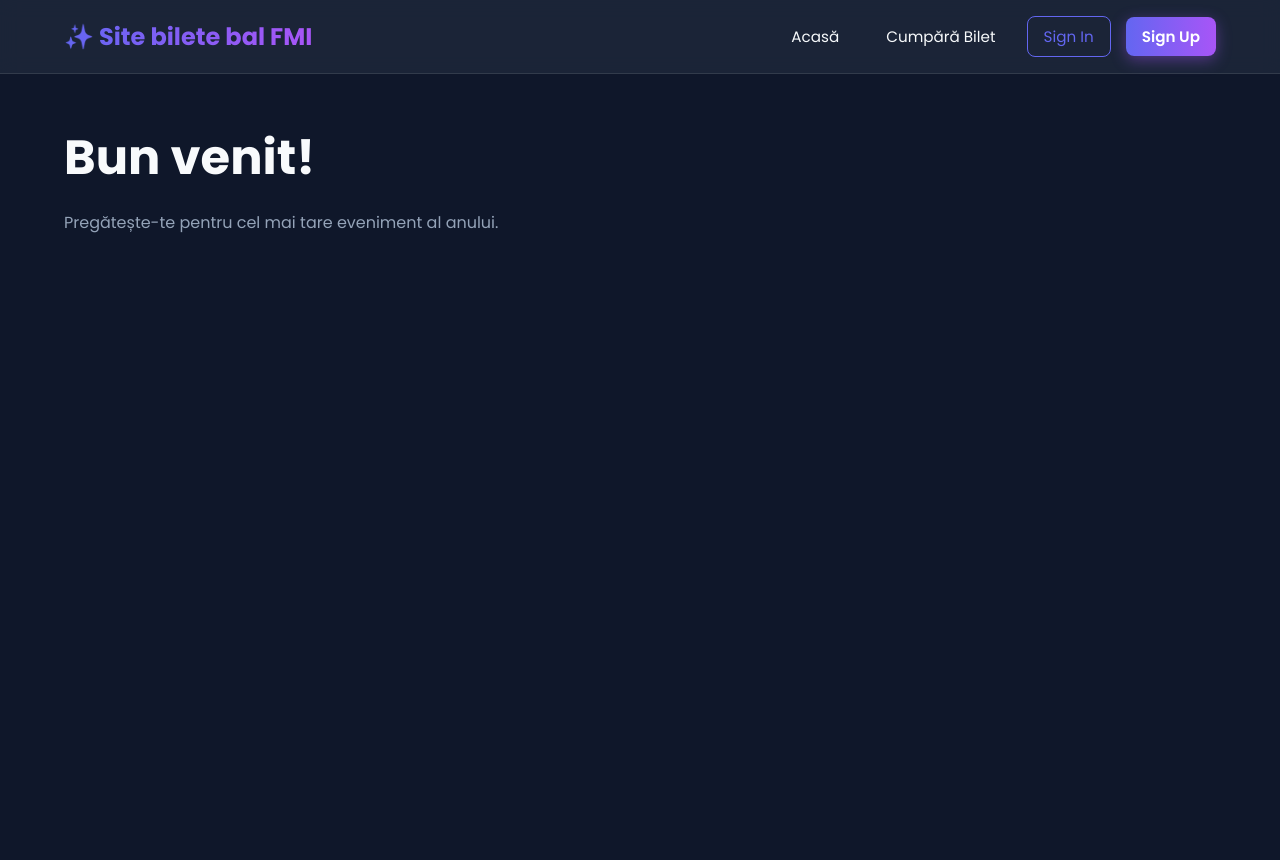
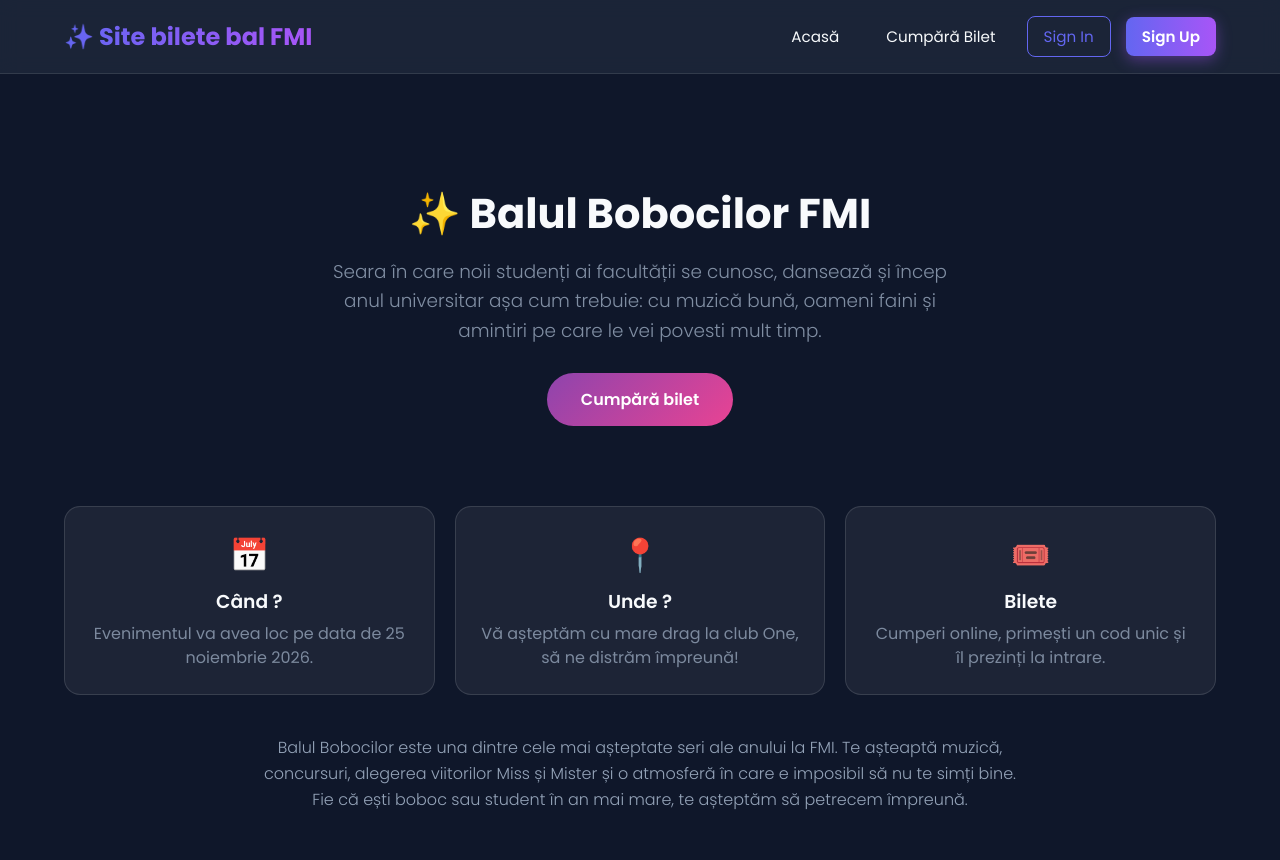
Before and after one commit to Victor-depanatorul/proiect_bilete_bal, a Flask app: page / in a window 1280 px wide. Before the commit the page ends 233 px from the top, so only its background shows below. Run offline with Flask 3, Linux system fonts and the light colour scheme.

Commit message:
am schimbat fisierele

```diff
--- a/templates/index.html
+++ b/templates/index.html
@@ -1,6 +1,98 @@
 {% extends 'base.html' %}
 
 {% block continut %}
-    <h1>Bun venit!</h1>
-    <p>Pregătește-te pentru cel mai tare eveniment al anului.</p>
+<style>
+    .hero {
+        text-align: center;
+        padding: 60px 20px 40px;
+    }
+    .hero h1 {
+        font-size: 2.6rem;
+        font-weight: 700;
+        margin-bottom: 12px;
+    }
+    .hero .subtitlu {
+        font-size: 1.15rem;
+        font-weight: 300;
+        opacity: 0.85;
+        max-width: 620px;
+        margin: 0 auto 28px;
+        line-height: 1.6;
+    }
+    .hero .cta {
+        display: inline-block;
+        padding: 14px 34px;
+        border-radius: 999px;
+        font-weight: 600;
+        text-decoration: none;
+        background: linear-gradient(135deg, #8e44ad, #e84393);
+        color: #fff;
+        transition: transform .2s, box-shadow .2s;
+    }
+    .hero .cta:hover {
+        transform: translateY(-2px);
+        box-shadow: 0 8px 20px rgba(232, 67, 147, .35);
+    }
+    .detalii {
+        display: grid;
+        grid-template-columns: repeat(auto-fit, minmax(220px, 1fr));
+        gap: 20px;
+        margin: 40px 0;
+    }
+    .card-info {
+        padding: 24px;
+        border-radius: 16px;
+        background: rgba(255, 255, 255, 0.06);
+        border: 1px solid rgba(255, 255, 255, 0.12);
+        text-align: center;
+    }
+    .card-info .icon { font-size: 2rem; margin-bottom: 8px; }
+    .card-info h3 { margin: 0 0 6px; font-weight: 600; }
+    .card-info p { margin: 0; opacity: 0.8; line-height: 1.5; }
+    .descriere {
+        max-width: 760px;
+        margin: 0 auto;
+        text-align: center;
+        line-height: 1.8;
+        font-weight: 300;
+    }
+</style>
+
+<section class="hero">
+    <h1>✨ Balul Bobocilor FMI</h1>
+    <p class="subtitlu">
+        Seara în care noii studenți ai facultății se cunosc, dansează și
+        încep anul universitar așa cum trebuie: cu muzică bună, oameni faini
+        și amintiri pe care le vei povesti mult timp.
+    </p>
+    <a href="{{ url_for('bilete') }}" class="cta">Cumpără bilet</a>
+</section>
+
+<section class="detalii">
+    <div class="card-info">
+        <div class="icon">📅</div>
+        <h3>Când ? </h3>
+        <p>Evenimentul va avea loc pe data de 25 noiembrie 2026.</p>
+    </div>
+    <div class="card-info">
+        <div class="icon">📍</div>
+        <h3>Unde ? </h3>
+        <p>Vă așteptăm cu mare drag la club One, să ne distrăm împreună!</p>
+    </div>
+    <div class="card-info">
+        <div class="icon">🎟️</div>
+        <h3>Bilete</h3>
+        <p>Cumperi online, primești un cod unic și îl prezinți la intrare.</p>
+    </div>
+</section>
+
+<section class="descriere">
+    <p>
+        Balul Bobocilor este una dintre cele mai așteptate seri ale anului
+        la FMI. Te așteaptă muzică, concursuri, alegerea viitorilor Miss și
+        Mister și o atmosferă în care e imposibil să nu te simți bine.
+        Fie că ești boboc sau student în an mai mare, te așteptăm să
+        petrecem împreună.
+    </p>
+</section>
 {% endblock %}
```
